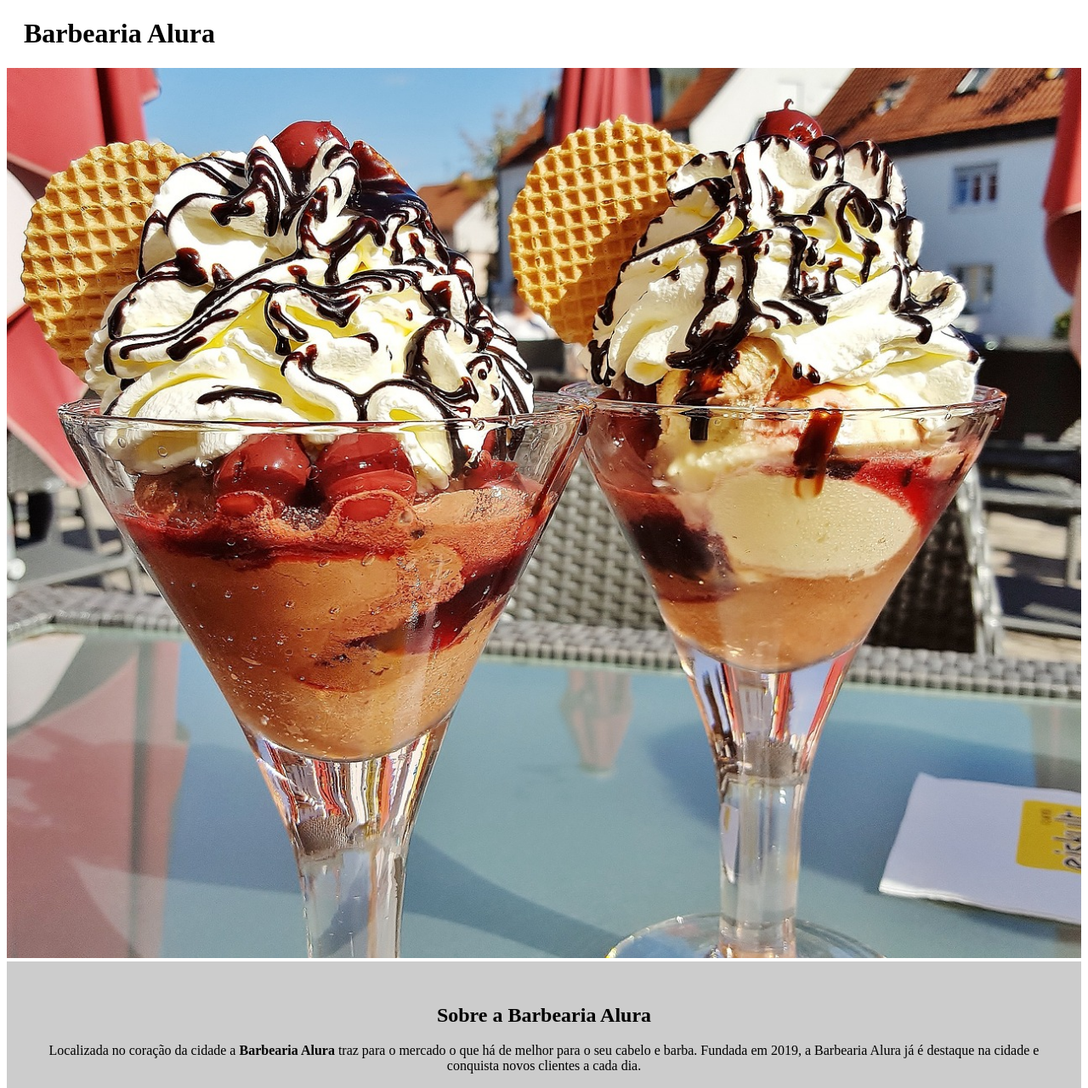
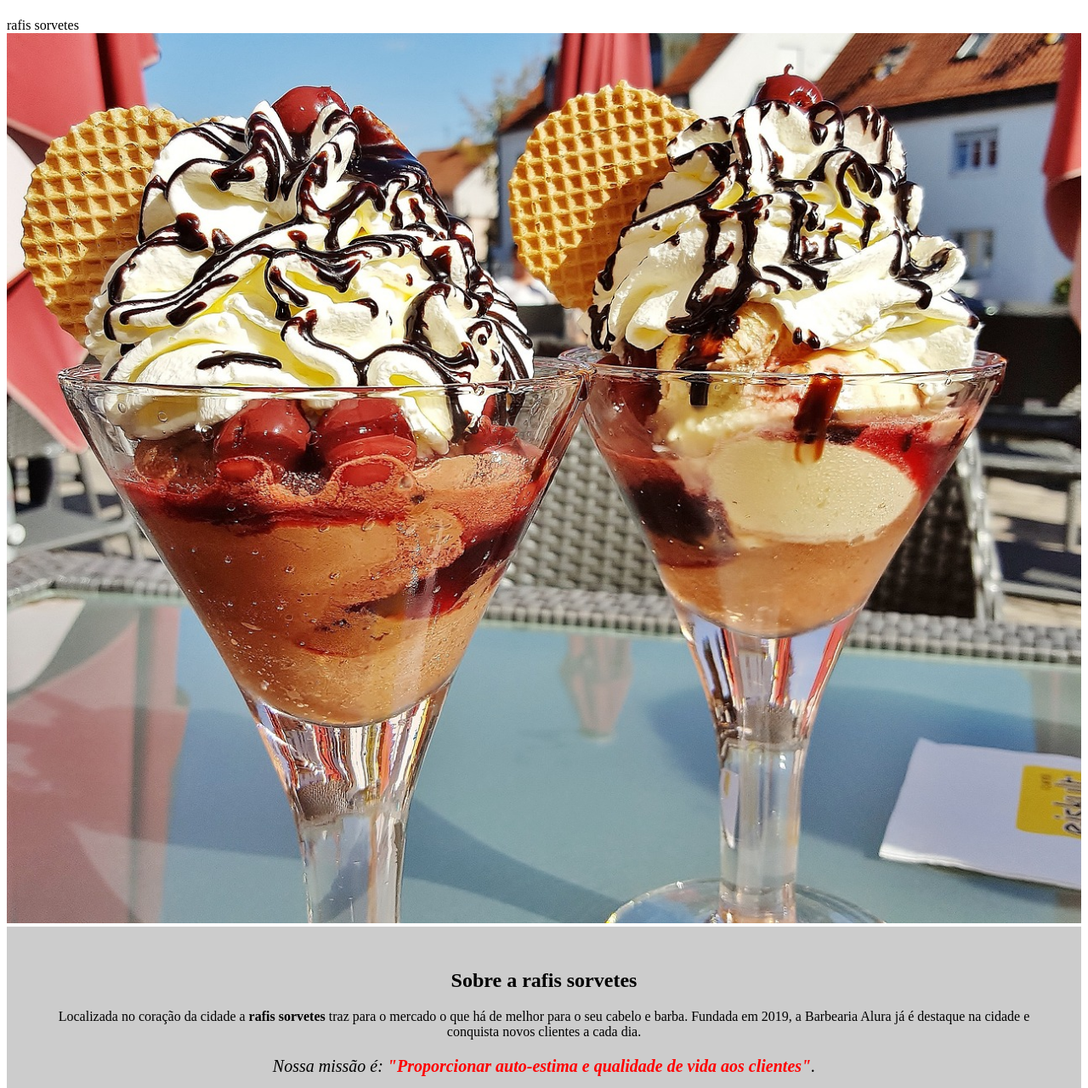
Before and after one commit to rafaelxxs/1-projeto, a plain HTML site: page index.html in a window 1280 px wide. Shown: the top 1281 px of the page at 85% size. Drawn offline with Linux system fonts and the light colour scheme.

Commit message:
troquei textos titulos

```diff
--- a/index.html
+++ b/index.html
@@ -2,19 +2,19 @@
 <html lang="pt-br">
 	<head>
 		<meta charset="UTF-8">
-		<title>Barbearia Alura</title>
+		<title>rafis sorvetes</title>
 		<link rel="stylesheet" href="style.css">
 	</head>
 
 	<body>
 		<header>
-			<h1 class="titulo-principal">Barbearia Alura</h1>
+			<h1 class="titulo-principal"></h1>rafis sorvetes</h1>
 		</header>
 		<img id="banner" src="banner.jpg">
 		<div class="principal">
-			<h2 class="titulo-centralizado">Sobre a Barbearia Alura</h2>
+			<h2 class="titulo-centralizado">Sobre a rafis sorvetes</h2>
 
-			<p>Localizada no coração da cidade a <strong>Barbearia Alura</strong> traz para o mercado o que há de melhor para o seu cabelo e barba. Fundada em 2019, a Barbearia Alura já é destaque na cidade e conquista novos clientes a cada dia.</p>
+			<p>Localizada no coração da cidade a <strong>rafis sorvetes</strong> traz para o mercado o que há de melhor para o seu cabelo e barba. Fundada em 2019, a Barbearia Alura já é destaque na cidade e conquista novos clientes a cada dia.</p>
 
 			<p id="missao"><em>Nossa missão é: <strong>"Proporcionar auto-estima e qualidade de vida aos clientes"</strong>.</em></p>
 
```
